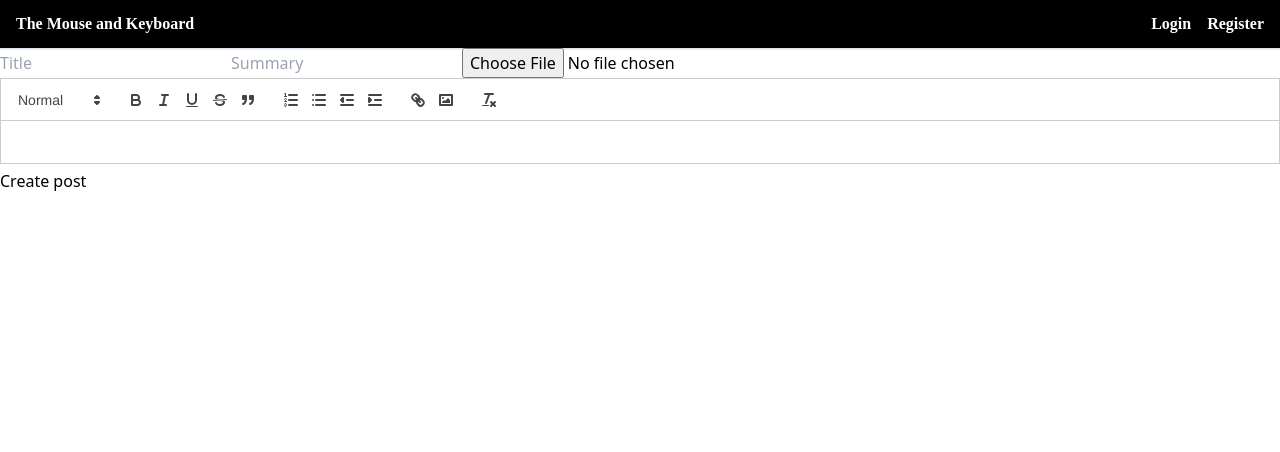
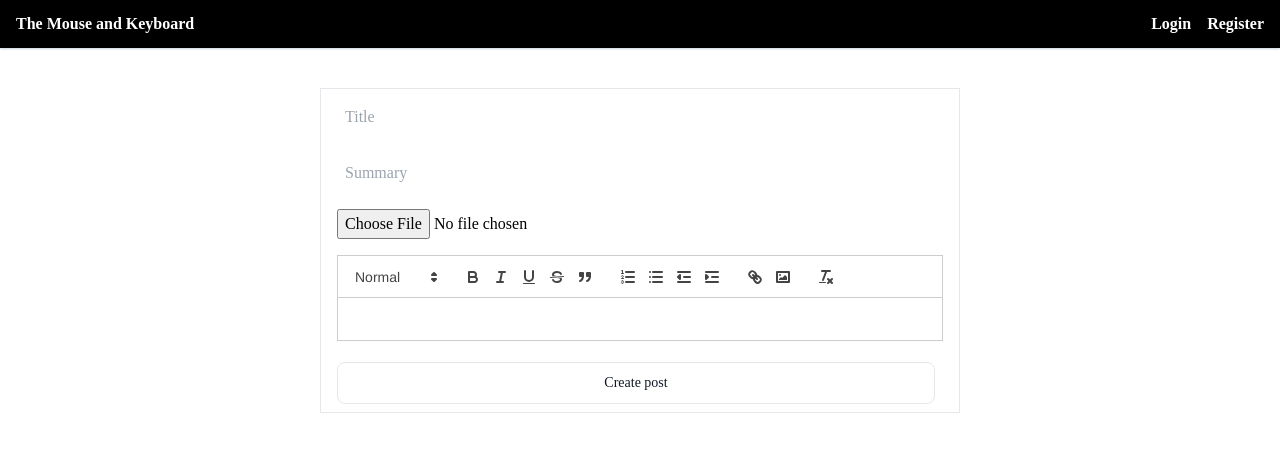
Before and after one commit to rohit-rambade/MERNblog, a React (Create React App) app in the folder client/: page /create in a window 1280 px wide. Shown: the top 452 px of the page. Built offline with nearby package versions, Linux system fonts and the light colour scheme; no server answers.

Commit message:
createPost style

```diff
--- a/client/src/pages/CreatePost.js
+++ b/client/src/pages/CreatePost.js
@@ -1,26 +1,26 @@
 import ReactQuill from "react-quill";
-import 'react-quill/dist/quill.snow.css';
-import {useState} from "react";
-import {Navigate} from "react-router-dom";
+import "react-quill/dist/quill.snow.css";
+import { useState } from "react";
+import { Navigate } from "react-router-dom";
 import Editor from "../Editor";
 
 export default function CreatePost() {
-  const [title,setTitle] = useState('');
-  const [summary,setSummary] = useState('');
-  const [content,setContent] = useState('');
-  const [files, setFiles] = useState('');
+  const [title, setTitle] = useState("");
+  const [summary, setSummary] = useState("");
+  const [content, setContent] = useState("");
+  const [files, setFiles] = useState("");
   const [redirect, setRedirect] = useState(false);
   async function createNewPost(ev) {
     const data = new FormData();
-    data.set('title', title);
-    data.set('summary', summary);
-    data.set('content', content);
-    data.set('file', files[0]);
+    data.set("title", title);
+    data.set("summary", summary);
+    data.set("content", content);
+    data.set("file", files[0]);
     ev.preventDefault();
-    const response = await fetch('http://localhost:4000/post', {
-      method: 'POST',
+    const response = await fetch("http://localhost:4000/post", {
+      method: "POST",
       body: data,
-      credentials: 'include',
+      credentials: "include",
     });
     if (response.ok) {
       setRedirect(true);
@@ -28,22 +28,34 @@ export default function CreatePost() {
   }
 
   if (redirect) {
-    return <Navigate to={'/'} />
+    return <Navigate to={"/"} />;
   }
   return (
-    <form onSubmit={createNewPost}>
-      <input type="title"
-             placeholder={'Title'}
-             value={title}
-             onChange={ev => setTitle(ev.target.value)} />
-      <input type="summary"
-             placeholder={'Summary'}
-             value={summary}
-             onChange={ev => setSummary(ev.target.value)} />
-      <input type="file"
-             onChange={ev => setFiles(ev.target.files)} />
-      <Editor value={content} onChange={setContent} />
-      <button style={{marginTop:'5px'}}>Create post</button>
-    </form>
+    <div className="container border  flex justify-center flex-col mt-10 font-Poppins sm:w-3/4 lg:w-1/2">
+      <form className="flex flex-col gap-y-4 mt-2" onSubmit={createNewPost}>
+        <input
+          className="p-2"
+          type="title"
+          placeholder={"Title"}
+          value={title}
+          onChange={(ev) => setTitle(ev.target.value)}
+        />
+        <input
+          className="p-2"
+          type="summary"
+          placeholder={"Summary"}
+          value={summary}
+          onChange={(ev) => setSummary(ev.target.value)}
+        />
+        <input type="file" onChange={(ev) => setFiles(ev.target.files)} />
+        <Editor value={content} onChange={setContent} />
+        <button
+          className="py-2.5 px-5 mr-2 mb-2 text-sm font-medium text-gray-900 focus:outline-none bg-white rounded-lg border border-gray-200 hover:bg-gray-100 hover:text-blue-700 focus:z-10 focus:ring-4 focus:ring-gray-200 dark:focus:ring-gray-700 dark:bg-gray-800 dark:text-gray-400 dark:border-gray-600  dark:hover:bg-gray-700"
+          style={{ marginTop: "5px" }}
+        >
+          Create post
+        </button>
+      </form>
+    </div>
   );
 }
```
